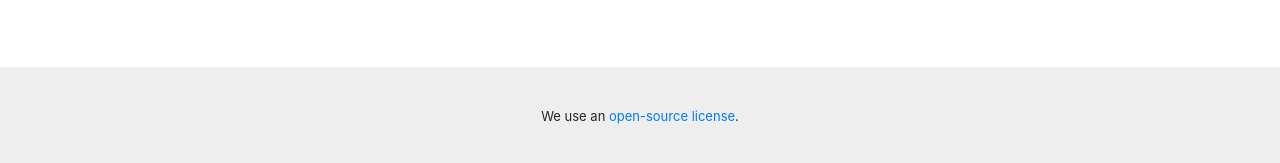
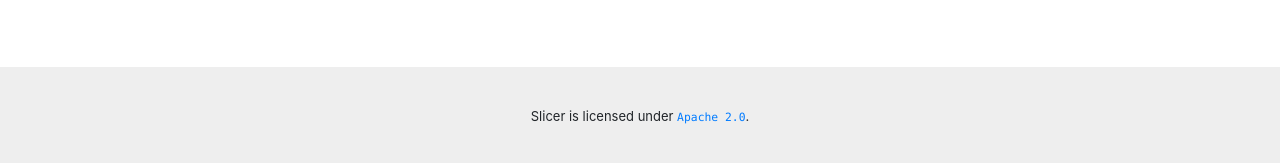
Before and after one commit to cthpw103/landing, a Jekyll site: the page built from index.md, in a window 1280 px wide. Shown: the part 1267-1430 px from the top of the page. Built offline with Jekyll 4.4.1, drawn with Linux system fonts in a browser that asks for light colours; nearby versions of some CDN libraries.

Commit message:
feat: replace open-source license with apache 2.0

```diff
--- a/_includes/footer.html
+++ b/_includes/footer.html
@@ -1,5 +1,5 @@
 <div class="footer">
     <p3>
-        We use an <a href="http://www.apache.org/licenses/LICENSE-2.0.html">open-source license</a>.
+        Slicer is licensed under <code><a href="http://www.apache.org/licenses/LICENSE-2.0.html">Apache 2.0</a></code>.
     </p3>
 </div>
```
